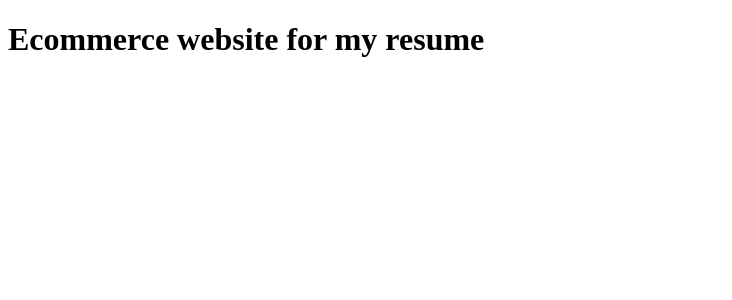
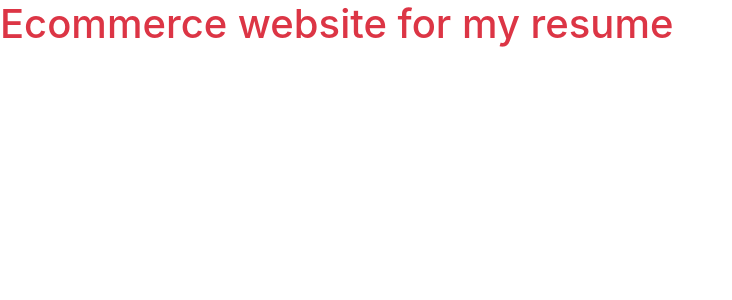
Before and after one commit to AshimaKamboj/E-commerce, a React (Create React App) app: page / in a window 1280 px wide. Shown: the top 300 px of the page, without its empty margins (0-732 px from the left). Built offline with nearby package versions, Linux system fonts and the light colour scheme.

Commit message:
running and testing bootsrap

```diff
--- a/src/App.js
+++ b/src/App.js
@@ -1,9 +1,10 @@
 import './App.css';
+import "bootstrap/dist/css/bootstrap.min.css"
 
 function App() {
   return (
     <>
-    <h1>Ecommerce website for my resume</h1>
+    <h1 className='text-danger'>Ecommerce website for my resume</h1>
     </>
   );
 }
```
